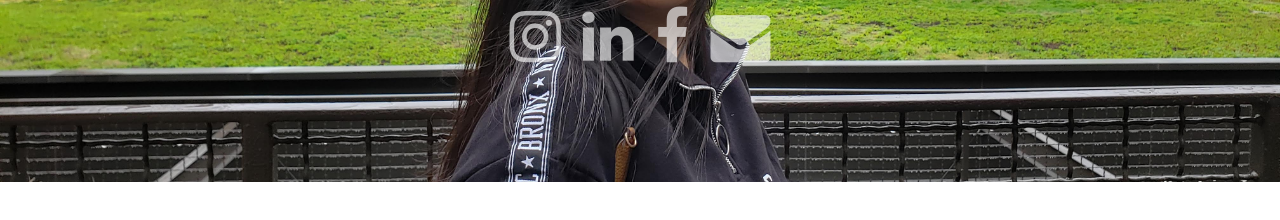
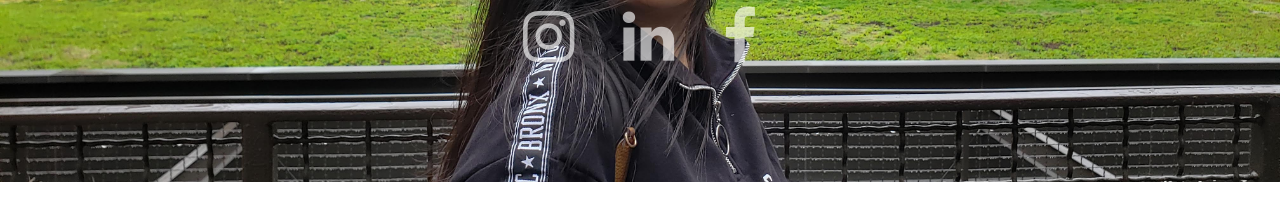
Before and after one commit to sebbilee/sebbilee.github.io, a plain HTML site: page index.html in a window 1280 px wide. Shown: the part 368-588 px from the top of the page. Drawn offline with nearby package versions, Linux system fonts and the light colour scheme.

Commit message:
Remove email

```diff
--- a/index.html
+++ b/index.html
@@ -40,7 +40,6 @@
           <a class="fa fa-instagram" href="https://www.instagram.com/sebbilee/"></a>
           <a class="fa fa-linkedin" href="https://www.linkedin.com/in/sebinne-lee/"></a>
           <a class="fa fa-facebook" href="https://www.facebook.com/sebbuuu"></a>
-          <a class="fa fa-envelope" href="mailto:notsebbilee@gmail.com"></a>
         </div>
 
       </div>
```
